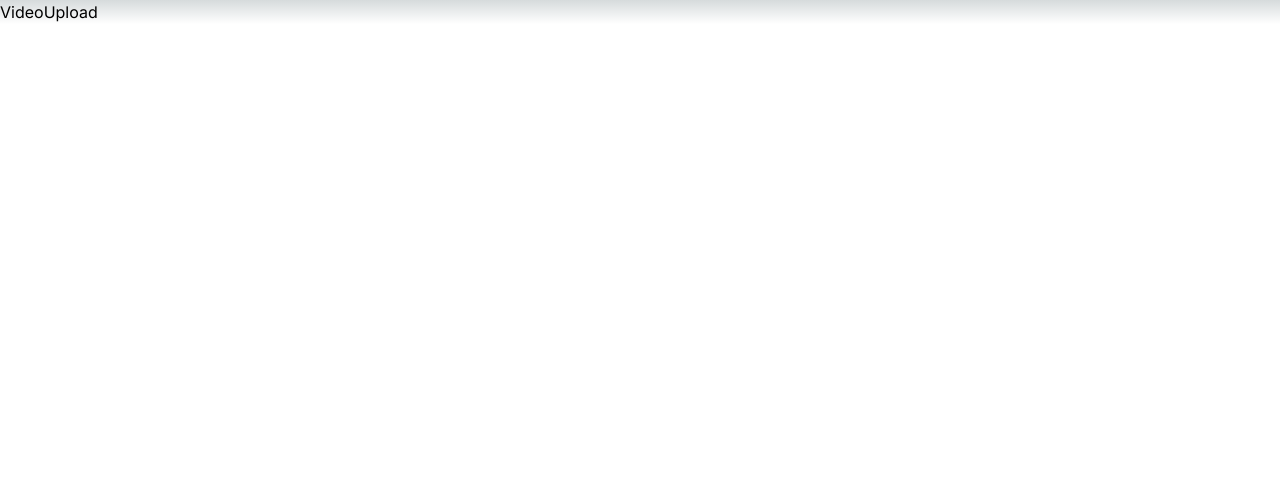
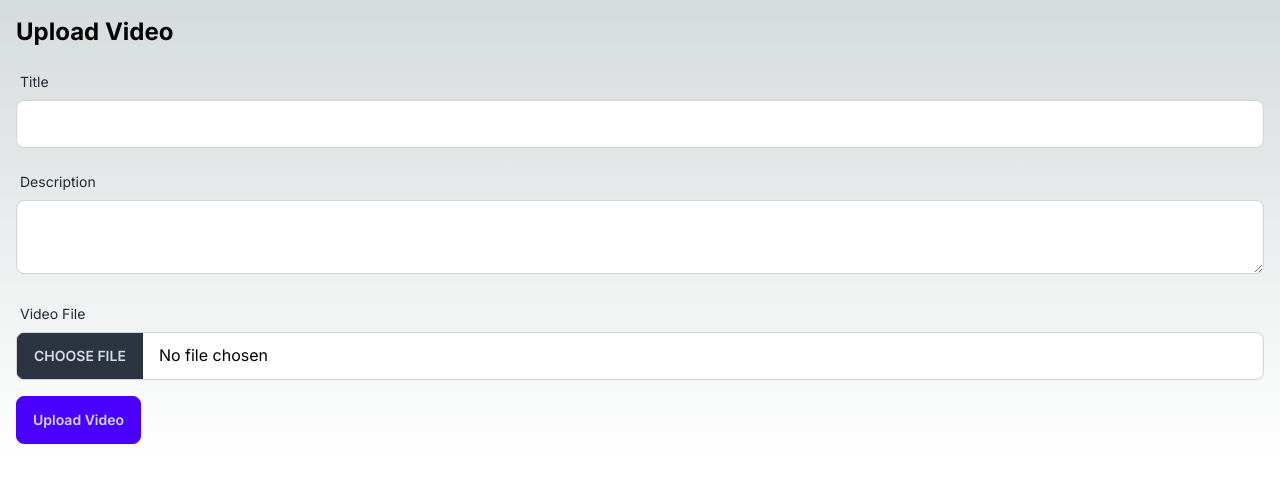
Before and after one commit to Satendra-singh-oos/Compressly, a Next.js app: page /video-upload in a window 1280 px wide. Shown: the top 482 px of the page. Built offline with nearby package versions, Linux system fonts and the light colour scheme.

Commit message:
handle upload video

```diff
--- a/package.json
+++ b/package.json
@@ -11,6 +11,7 @@
   "dependencies": {
     "@clerk/nextjs": "^5.7.1",
     "@prisma/client": "^5.20.0",
+    "axios": "^1.7.7",
     "cloudinary": "^2.5.1",
     "next": "14.2.5",
     "next-cloudinary": "^6.14.1",
--- a/src/app/video-upload/page.tsx
+++ b/src/app/video-upload/page.tsx
@@ -1,9 +1,99 @@
-import React from "react";
+"use client";
+import React, { useState } from "react";
+import axios from "axios";
+import { useRouter } from "next/navigation";
+import toast from "react-hot-toast";
 
-type Props = {};
+const VideoUpload = () => {
+  const [file, setFile] = useState<File | null>(null);
+  const [title, setTitle] = useState("");
+  const [description, setDescription] = useState("");
+  const [isUploading, setIsUploading] = useState(false);
 
-const VideoUpload = (props: Props) => {
-  return <div>VideoUpload</div>;
+  const router = useRouter();
+  //max file size of 70 mb
+
+  const MAX_FILE_SIZE = 70 * 1024 * 1024;
+
+  const handleSubmit = async (event: React.FormEvent) => {
+    event.preventDefault();
+    if (!file) return;
+
+    if (file.size > MAX_FILE_SIZE) {
+      toast.error("File size too large");
+      return;
+    }
+
+    setIsUploading(true);
+
+    const formData = new FormData();
+    formData.append("file", file);
+    formData.append("title", title);
+    formData.append("description", description);
+    formData.append("originalSize", file.size.toString());
+
+    try {
+      const response = await axios.post("/api/video-upload", formData);
+      if (response.status != 200) {
+        toast.error(`failed to response ${response.status}`);
+      }
+      router.push("/");
+    } catch (error) {
+      console.log(error);
+      toast.error("Failed to upload video");
+    } finally {
+      setIsUploading(false);
+    }
+  };
+
+  return (
+    <div className="container mx-auto p-4">
+      <h1 className="text-2xl font-bold mb-4">Upload Video</h1>
+      <form onSubmit={handleSubmit} className="space-y-4">
+        <div>
+          <label className="label">
+            <span className="label-text">Title</span>
+          </label>
+          <input
+            type="text"
+            value={title}
+            onChange={(e) => setTitle(e.target.value)}
+            className="input input-bordered w-full"
+            required
+          />
+        </div>
+        <div>
+          <label className="label">
+            <span className="label-text">Description</span>
+          </label>
+          <textarea
+            value={description}
+            onChange={(e) => setDescription(e.target.value)}
+            className="textarea textarea-bordered w-full"
+          />
+        </div>
+        <div>
+          <label className="label">
+            <span className="label-text">Video File</span>
+          </label>
+          <input
+            type="file"
+            accept="video/*"
+            onChange={(e) => setFile(e.target.files?.[0] || null)}
+            className="file-input file-input-bordered w-full"
+            required
+          />
+        </div>
+        <button
+          type="submit"
+          className="btn btn-primary"
+          disabled={isUploading}
+        >
+          {isUploading ? "Uploading..." : "Upload Video"}
+        </button>
+      </form>
+    </div>
+  );
 };
 
 export default VideoUpload;
```
Also changed, not shown: 1 other file (tests, documents, lock files or other folders).
